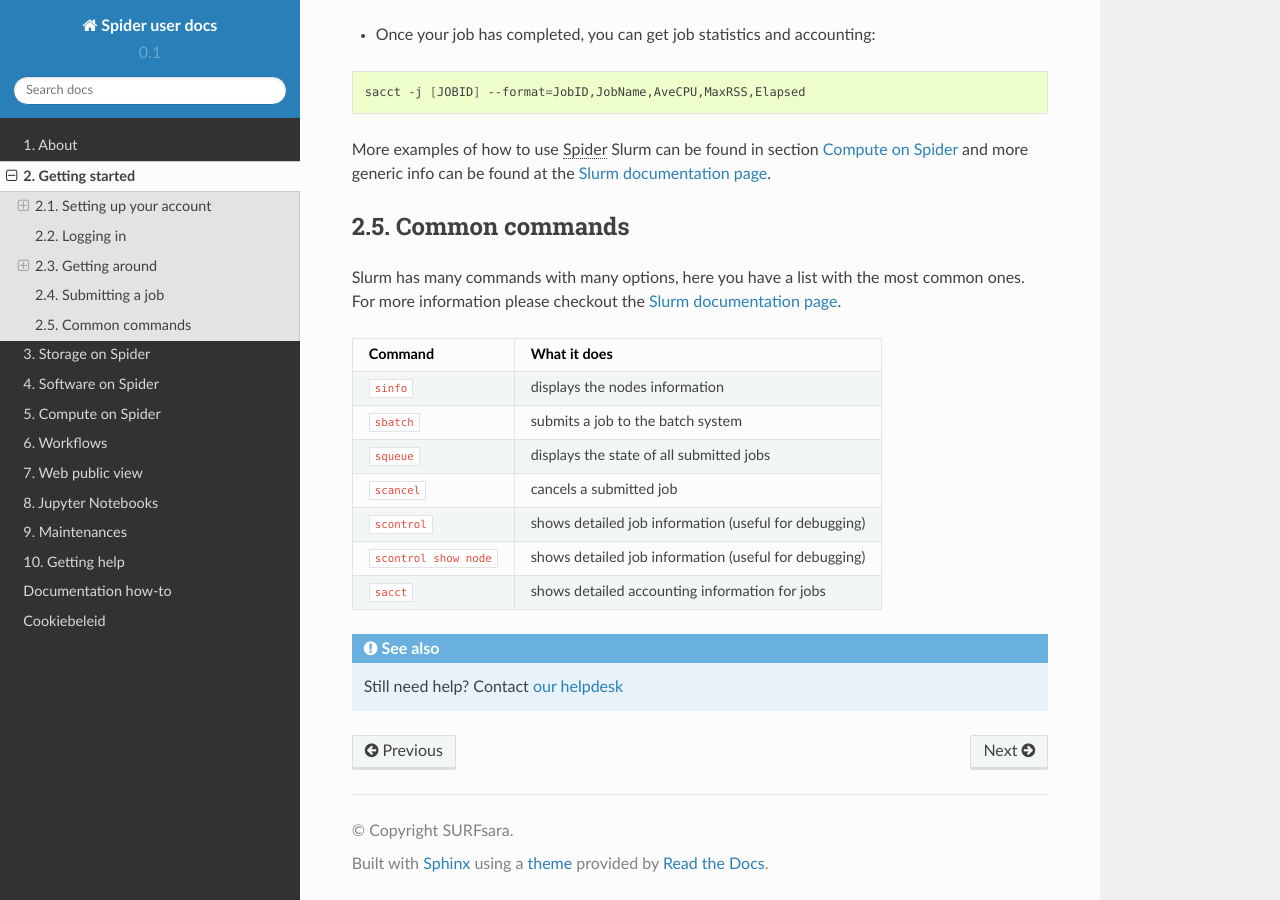
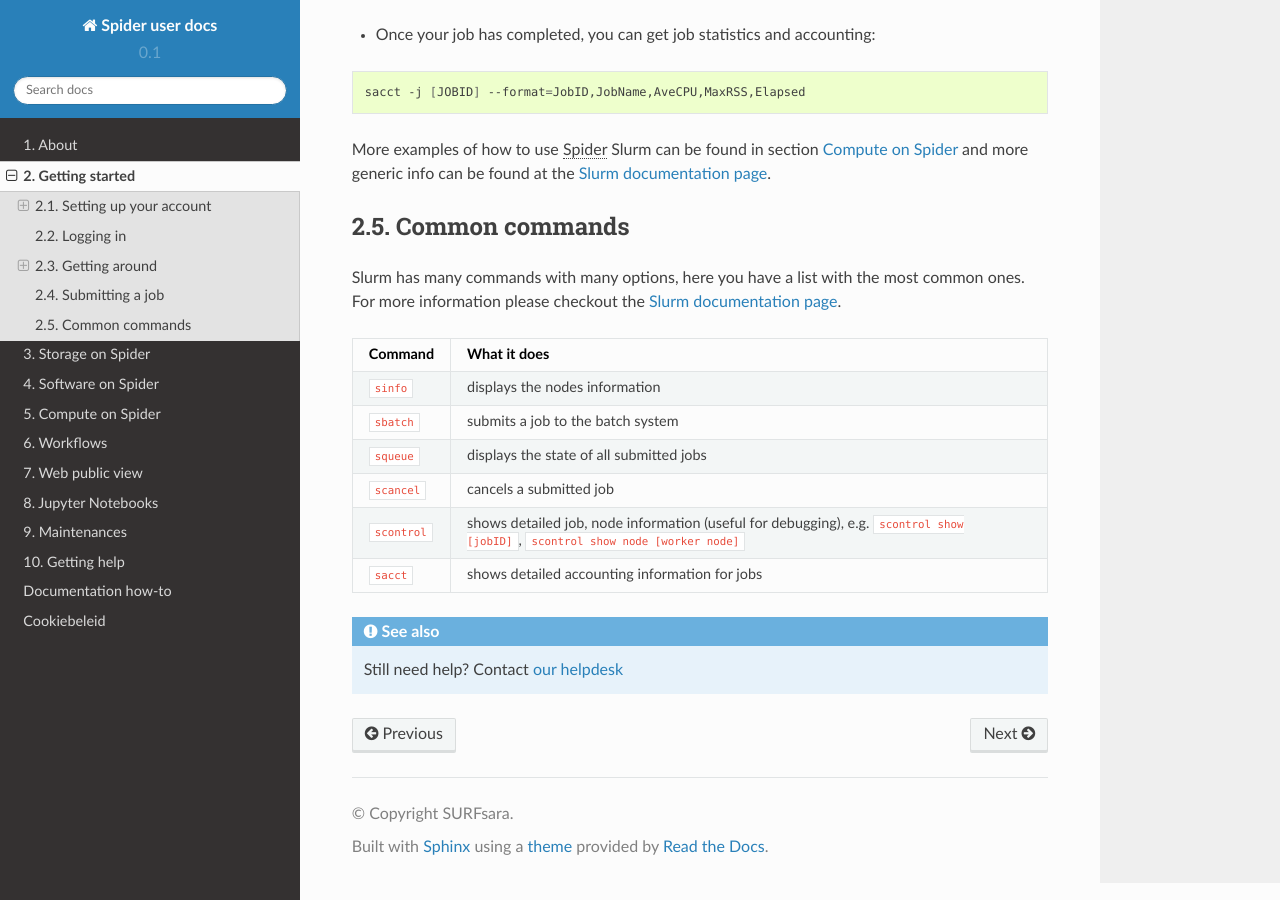
Before and after one commit to sara-nl/spiderdocs, a Sphinx documentation site: the page built from source/Pages/getting_started.rst, in a window 1280 px wide and 900 px high, scrolled down 4651 px. Built offline with Sphinx 7.4.7 and the Read the Docs theme 2.0.0, drawn with Linux system fonts in a browser that asks for light colours.

Commit message:
added scontrol examples

```diff
--- a/source/Pages/getting_started.rst
+++ b/source/Pages/getting_started.rst
@@ -239,8 +239,7 @@ Command                  What it does
 ``sbatch``               submits a job to the batch system
 ``squeue``               displays the state of all submitted jobs
 ``scancel``              cancels a submitted job
-``scontrol``             shows detailed job information (useful for debugging)
-``scontrol show node``   shows detailed job information (useful for debugging)
+``scontrol``             shows detailed job, node information (useful for debugging), e.g. ``scontrol show [jobID]``, ``scontrol show node [worker node]``
 ``sacct``                shows detailed accounting information for jobs
 ======================   ============
 
```
